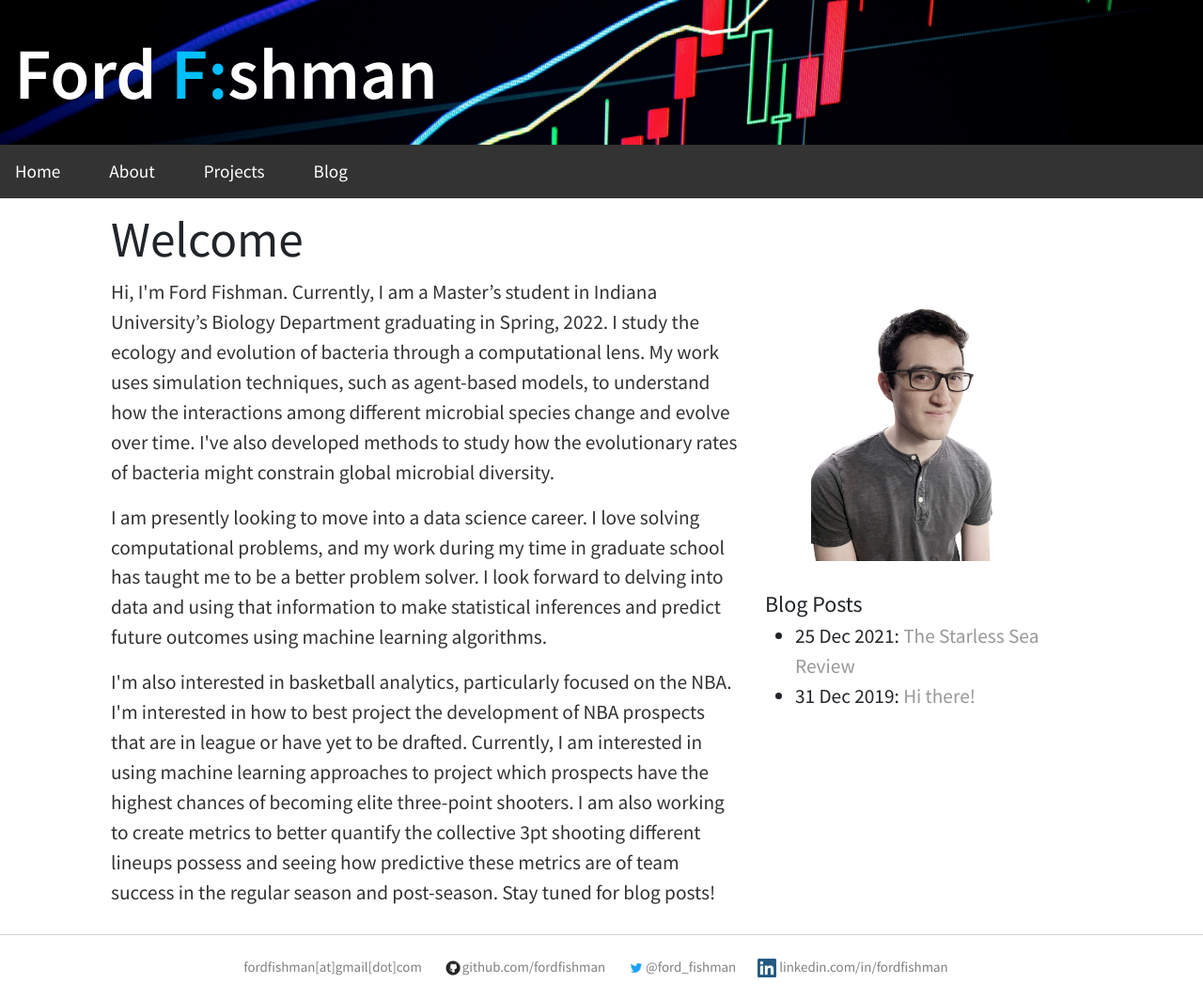
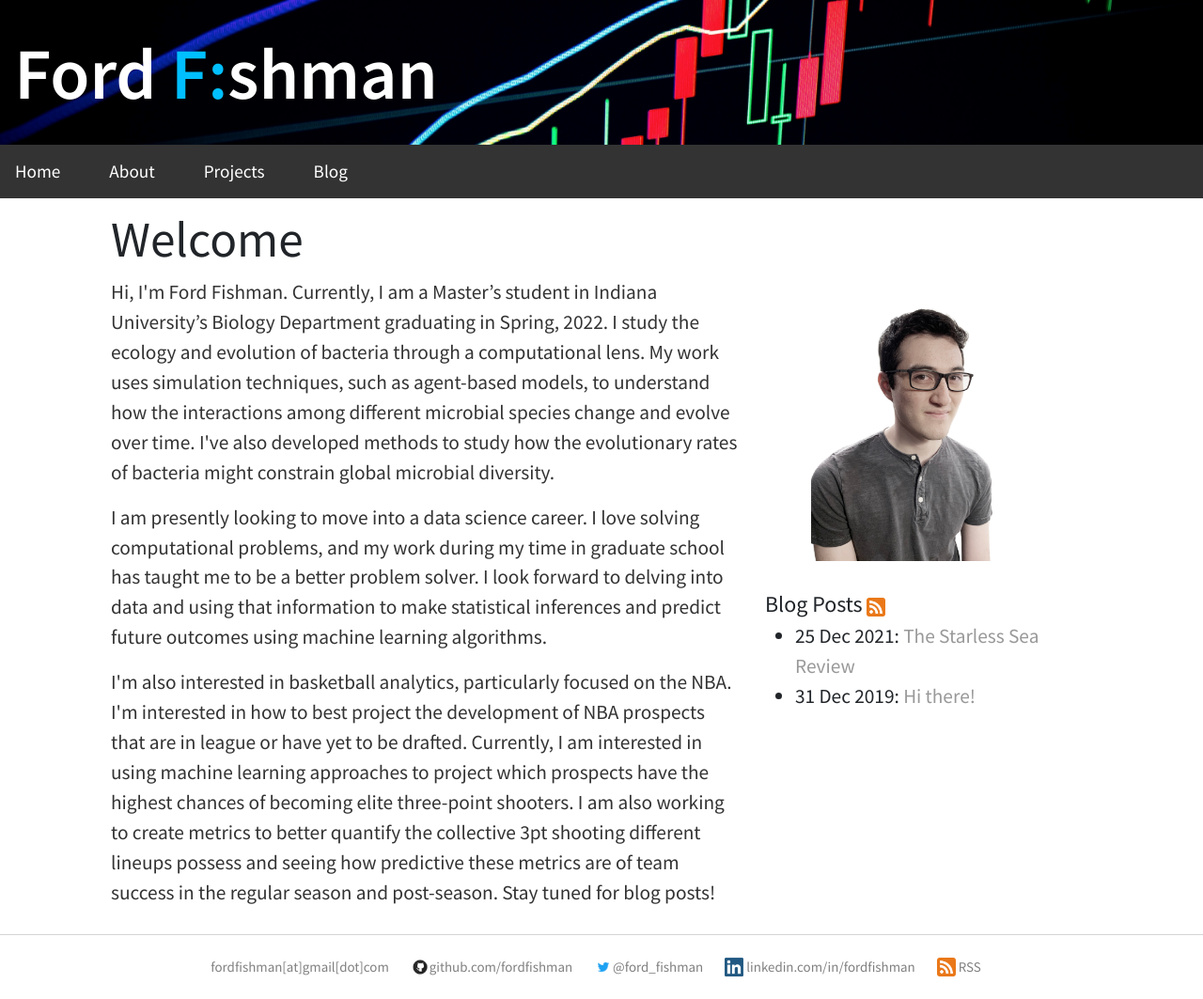
Before and after one commit to fordfishman/fordfishman.github.io, a Jekyll site: the page built from index.html, in a window 1280 px wide. Shown: the whole page at 94% size. Built offline with Jekyll 4.4.1, drawn with Linux system fonts in a browser that asks for light colours.

Commit message:
rss feed

```diff
--- a/_layouts/default.html
+++ b/_layouts/default.html
@@ -64,6 +64,9 @@
                         <li>
                             <a href="https://www.linkedin.com/in/fordfishman/"><span class="icon-linkedin"></span> linkedin.com/in/fordfishman</a>
                         </li>
+                        <li>
+                            <a href="/feed.xml" target="_blank"><span class="icon-rss"></span> RSS</a>
+                        </li>
 
                     </ul>
                 </div>
--- a/css/main.css
+++ b/css/main.css
@@ -62,7 +62,7 @@ a {
   color: #999;
 }
 
-a:hover {
+a:hover footer a btn btn-rss:hover{
   color: #00bfff;
 }
 
@@ -92,7 +92,7 @@ footer ul {
   /* padding: 12px; */
   overflow: hidden;
 }
-footer a{
+footer a, footer a btn btn-rss{
   color: gray;
 }
 
@@ -120,7 +120,7 @@ ul.posts li {
   height: 20px;
   width: 20px;
   position: relative;
-  vertical-align: middle;
+  vertical-align: -5px;
 }
 
 .icon-twitter {
@@ -137,6 +137,10 @@ ul.posts li {
 .icon-linkedin {
   content: url('/pics/linkedin.png');
   /* display: inline-block; */
+}
+
+.icon-rss {
+  content: url('/pics/rss.png')
 }
 
 /* Style the button that is used to open and close the collapsible content */
--- a/index.html
+++ b/index.html
@@ -42,7 +42,7 @@ title: Ford Fishman
 			<img src="/pics/main_pic.jpeg" class="img-fluid rounded align-middle mx-auto d-block" style="max-width:70%;" alt="mainpic">
 			<br>
 
-			<h4>Blog Posts</h4>
+			<h4>Blog Posts <a href="/feed.xml" target="_blank"><span class="icon-rss"></span></a></h4>
 
 			<ul class="small-posts">
 
```
Also changed, not shown: Gemfile.lock, pics/rss.png (added).
